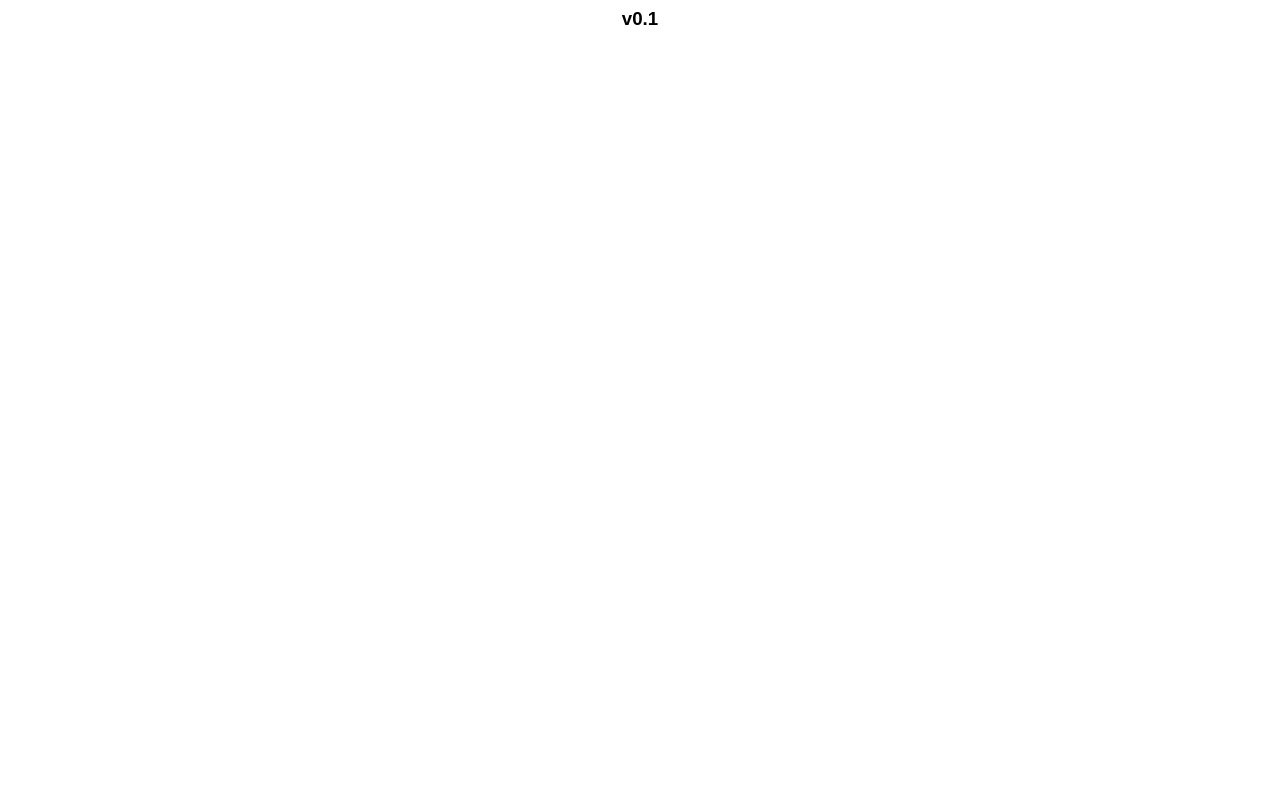
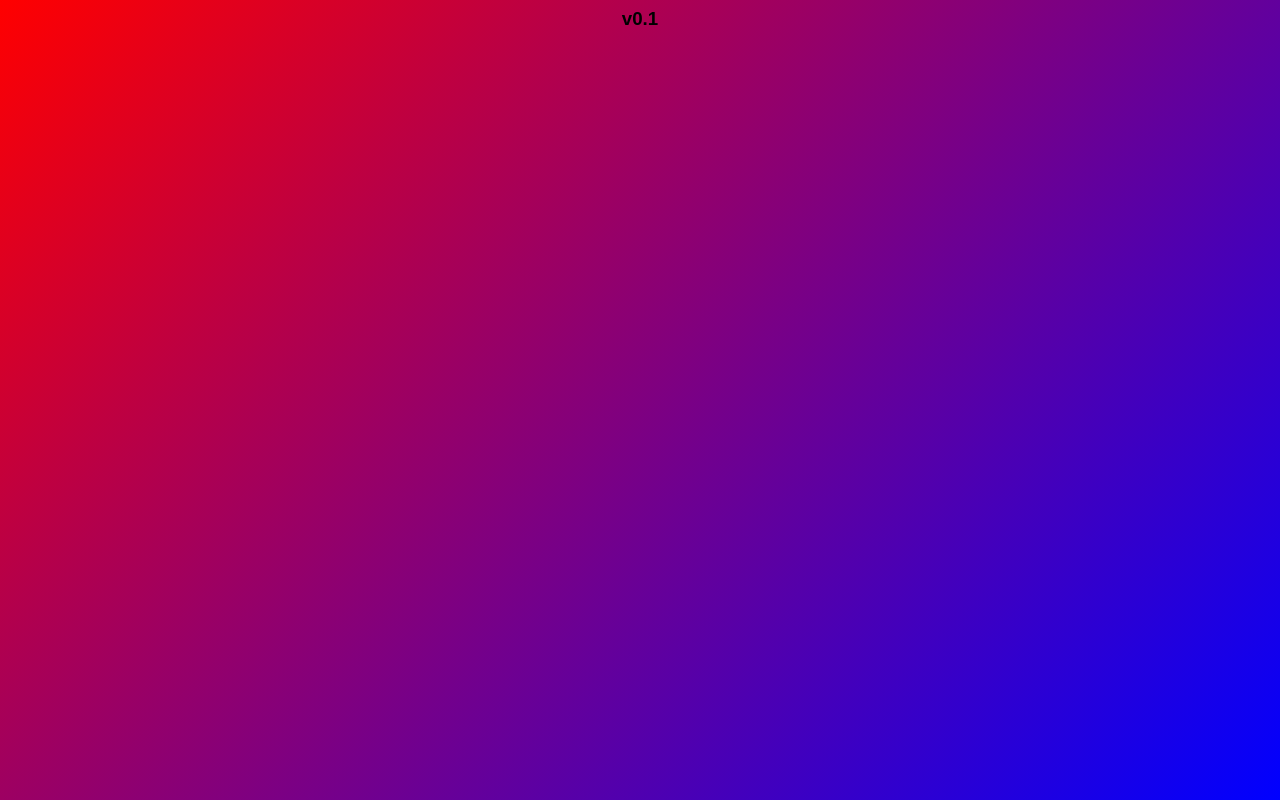
Before and after one commit to protekti/version, a plain HTML site: page index.html in a window 1280 px wide. Drawn offline with Linux system fonts and the light colour scheme.

Commit message:
Update index.html

```diff
--- a/index.html
+++ b/index.html
@@ -1,3 +1,4 @@
 <html>
+<body style="background-image: linear-gradient(135deg, red, blue);">
 <h3 style="font-family:Arial"><center>v0.1</center></h3>
 </html>
```
